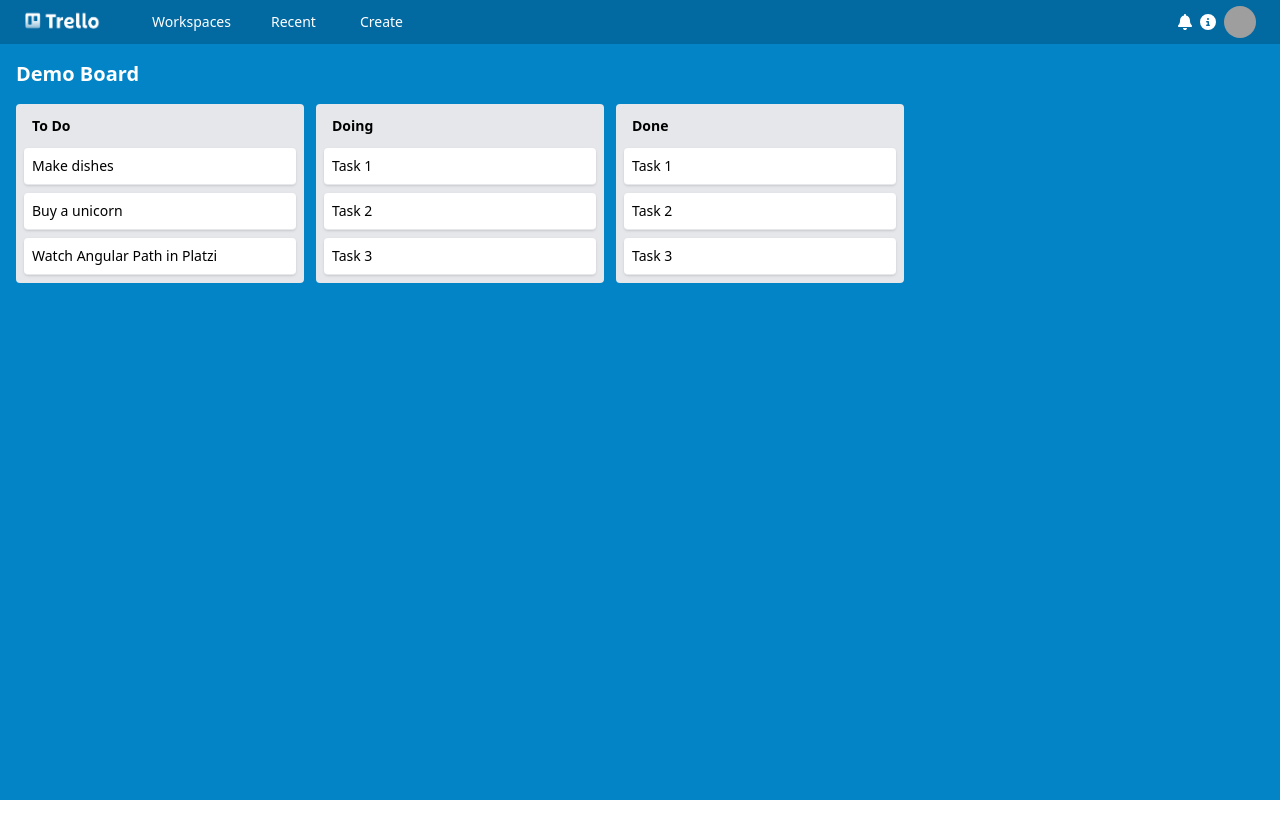
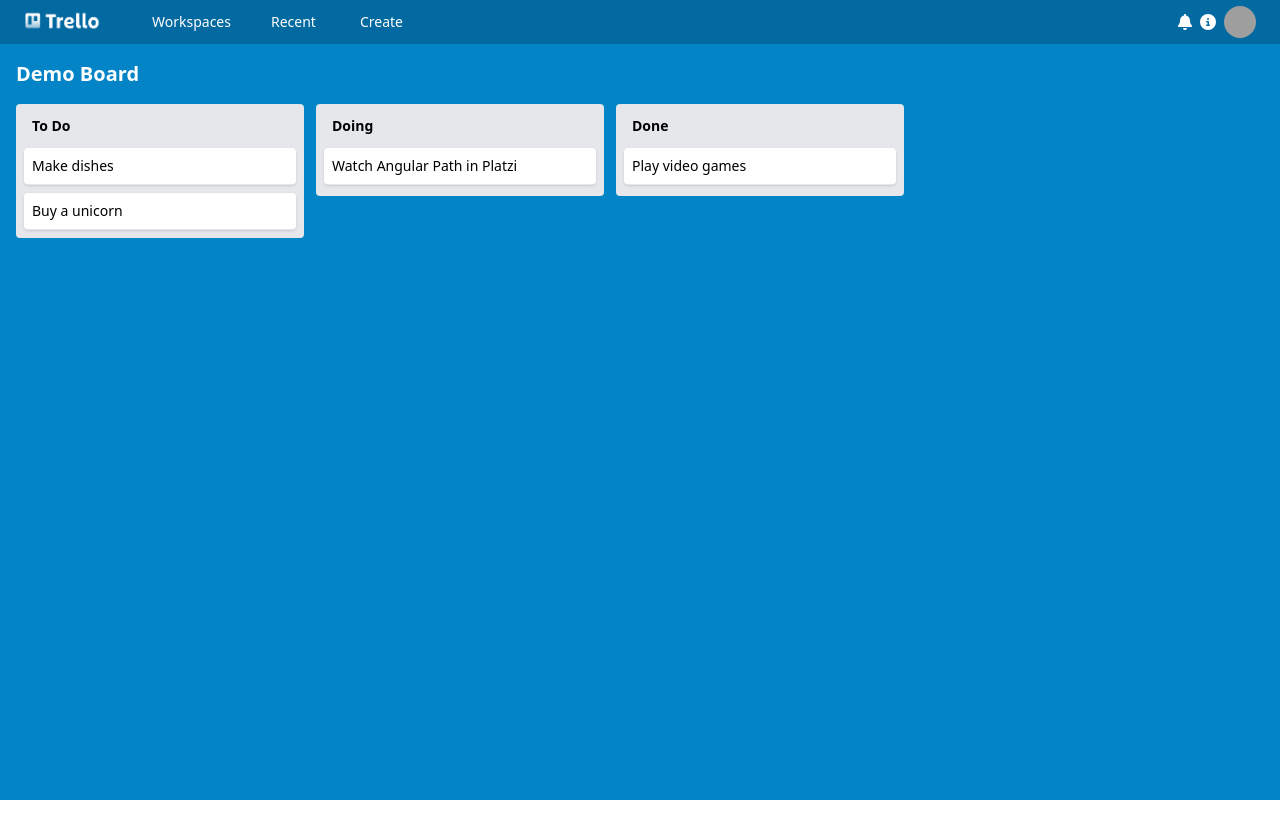
Before and after one commit to Josefloresh94/trello-clone, an Angular app: page /board in a window 1280 px wide. Shown: the top 838 px of the page. Built offline with nearby package versions, Linux system fonts and the light colour scheme; grey boxes are pictures that could not be loaded.

Commit message:
Transferencia de tareas entre columnas

```diff
--- a/src/app/pages/board/board.component.html
+++ b/src/app/pages/board/board.component.html
@@ -6,13 +6,22 @@
                 Demo Board
             </h2>
         </div>
-        <div class="flex items-start w-full h-full">
+        <div
+            class="flex items-start w-full h-full"
+            cdkDropListDropped
+            >
             <div class="rounded bg-gray-200 w-72 p-2 mr-3">
                 <div class="flex justify-between py-1">
                     <h3 class="text-sm font-bold ml-2">To Do</h3>
                 </div>
 
-                <div class="text-sm mt-2" cdkDropList (cdkDropListDropped)="drop($event)">
+                <div
+                    class="text-sm mt-2 min-h-[2.5rem]"
+                    cdkDropList
+                    #todoList="cdkDropList"
+                    [cdkDropListData]="todos"
+                    [cdkDropListConnectedTo]="[doingList, doneList]"
+                    (cdkDropListDropped)="drop($event)">
                     @for (todo of todos; track todo.id){
                         <div
                             cdkDrag
@@ -23,54 +32,51 @@
                     }
                 </div>
             </div>
-
             <div class="rounded bg-gray-200 w-72 p-2 mr-3">
                 <div class="flex justify-between py-1">
                     <h3 class="text-sm font-bold ml-2">Doing</h3>
                 </div>
 
-                <div class="text-sm mt-2">
                 <div
+                    class="text-sm mt-2 min-h-[2.5rem]"
+                    cdkDropList
+                    #doingList="cdkDropList"
+                    [cdkDropListData]="doing"
+                    [cdkDropListConnectedTo]="[todoList, doneList]"
+                    (cdkDropListDropped)="drop($event)">
+                    @for (todo of doing; track todo.id){
+                        <div
+                            cdkDrag
                             class="bg-white shadow p-2 rounded mt-2 border-b border-x-gray-300 cursor-pointer hover:bg-gray-400"
                         >
-                        Task 1
+                        {{ todo.title }}
                         </div>
-                    <div
-                        class="bg-white shadow p-2 rounded mt-2 border-b border-x-gray-300 cursor-pointer hover:bg-gray-400"
-                    >
-                        Task 2
-                    </div>
-                    <div
-                        class="bg-white shadow p-2 rounded mt-2 border-b border-x-gray-300 cursor-pointer hover:bg-gray-400"
-                    >
-                        Task 3
+                    }
                 </div>
             </div>
-            </div>
-
             <div class="rounded bg-gray-200 w-72 p-2 mr-3">
                 <div class="flex justify-between py-1">
                     <h3 class="text-sm font-bold ml-2">Done</h3>
                 </div>
 
-                <div class="text-sm mt-2">
                 <div
+                    class="text-sm mt-2 min-h-[2.5rem]"
+                    cdkDropList
+                    #doneList="cdkDropList"
+                    [cdkDropListData]="done"
+                    [cdkDropListConnectedTo]="[doingList, todoList]"
+                    (cdkDropListDropped)="drop($event)"
+                >
+                    @for (todo of done; track todo.id){
+                        <div
+                            cdkDrag
                             class="bg-white shadow p-2 rounded mt-2 border-b border-x-gray-300 cursor-pointer hover:bg-gray-400"
                         >
-                        Task 1
+                        {{ todo.title }}
                         </div>
-                    <div
-                        class="bg-white shadow p-2 rounded mt-2 border-b border-x-gray-300 cursor-pointer hover:bg-gray-400"
-                    >
-                        Task 2
-                    </div>
-                    <div
-                        class="bg-white shadow p-2 rounded mt-2 border-b border-x-gray-300 cursor-pointer hover:bg-gray-400"
-                    >
-                        Task 3
+                    }
                 </div>
             </div>
         </div>
     </div>
 </div>
-</div>
--- a/src/app/pages/board/board.component.ts
+++ b/src/app/pages/board/board.component.ts
@@ -1,6 +1,6 @@
 import { Component } from '@angular/core';
 import { DragDropModule } from '@angular/cdk/drag-drop';
-import { CdkDragDrop, moveItemInArray } from '@angular/cdk/drag-drop';
+import { CdkDragDrop, moveItemInArray, transferArrayItem } from '@angular/cdk/drag-drop';
 import { NavbarComponent } from "../../components/navbar/navbar.component";
 
 import { ToDo } from '../../models/todo.model';
@@ -33,14 +33,33 @@ export class BoardComponent {
     {
       id: '2',
       title: 'Buy a unicorn'
-    },
+    }
+  ];
+
+  doing: ToDo[] = [
     {
-      id: '2',
+      id: '3',
       title: 'Watch Angular Path in Platzi'
     }
   ];
 
+  done: ToDo[] = [
+    {
+      id: '4',
+      title: 'Play video games'
+    }
+  ];
+
   drop(event: CdkDragDrop<any[]>) {
-    moveItemInArray(this.todos, event.previousIndex, event.currentIndex);
+    if (event.previousContainer === event.container) {
+      moveItemInArray(event.container.data, event.previousIndex, event.currentIndex);
+    } else {
+      transferArrayItem(
+        event.previousContainer.data,
+        event.container.data,
+        event.previousIndex,
+        event.currentIndex
+      );
+    }
   }
 }
```
Lines whose indentation alone changed are shown as unchanged.
